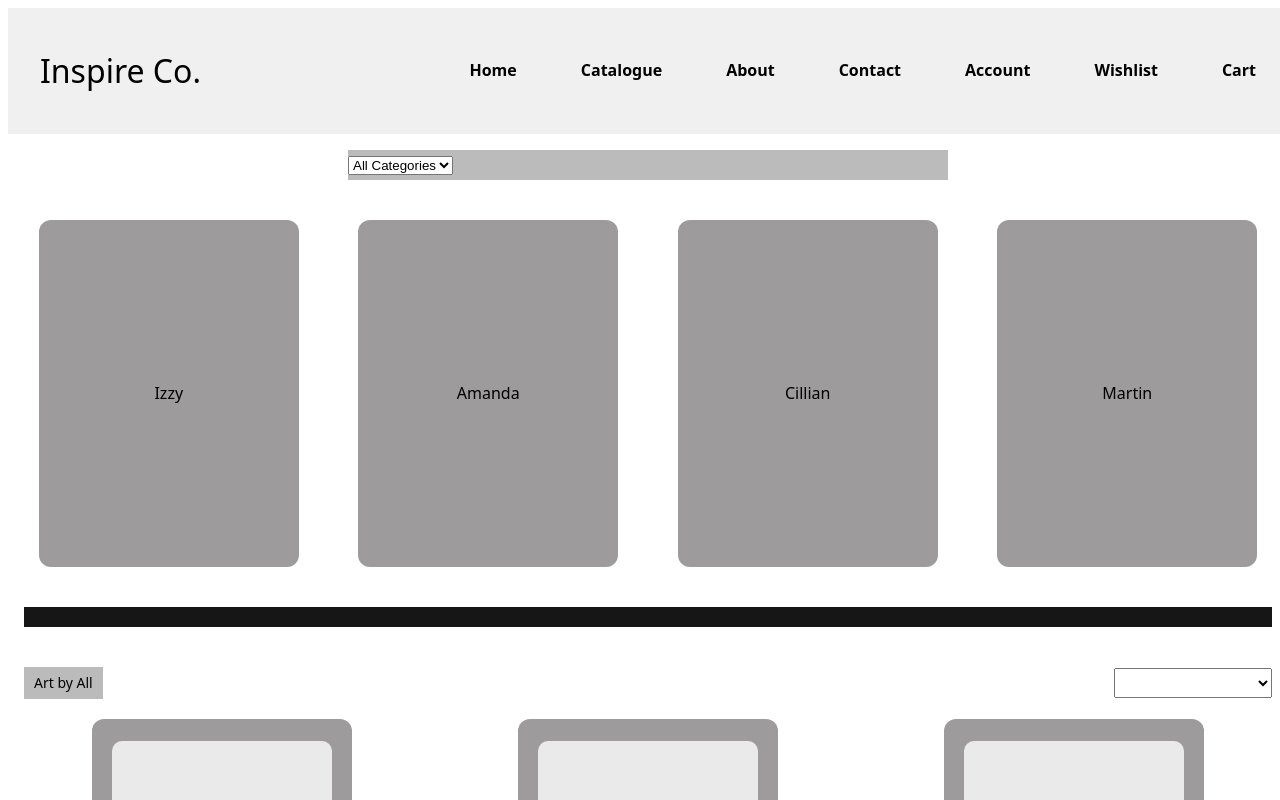
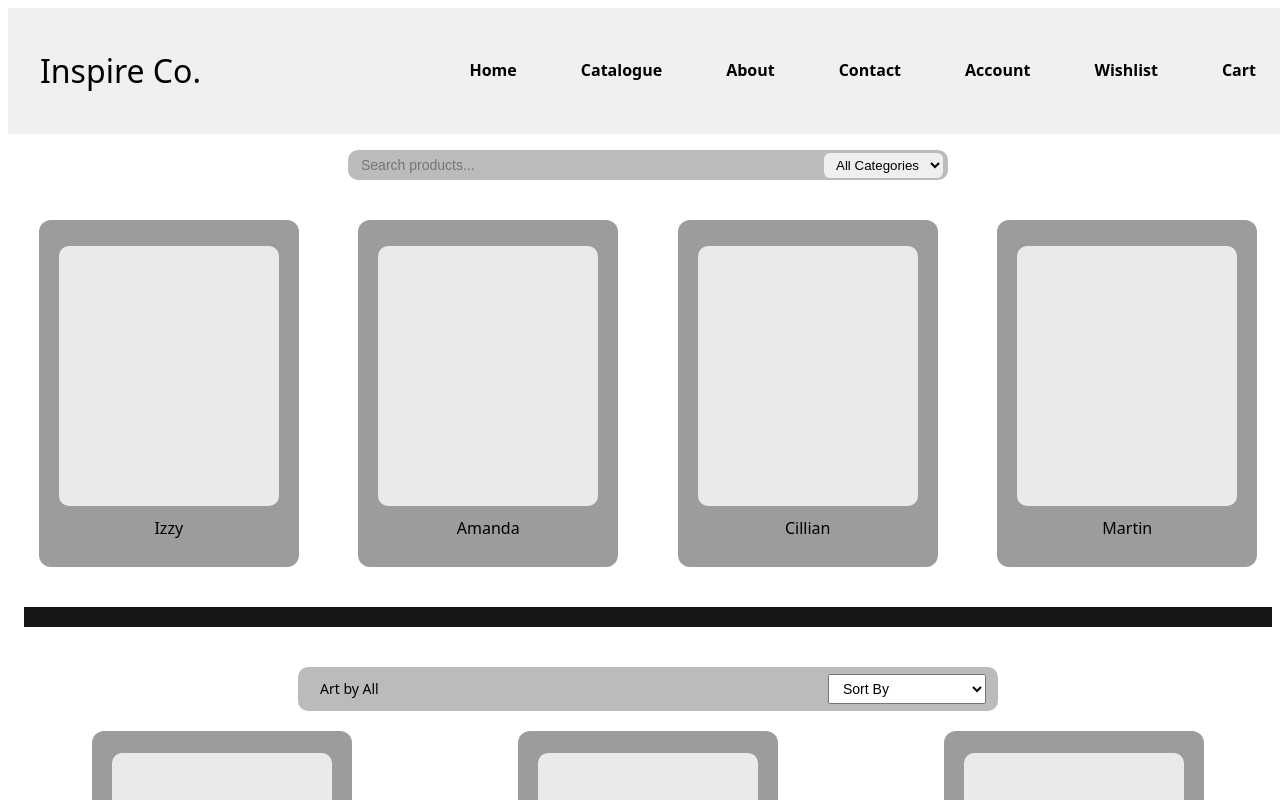
Before and after one commit to Amanda-Andrite/Tism-Central, a SvelteKit app: page / in a window 1280 px wide. Shown: the top 800 px of the page. Built offline with nearby package versions, Linux system fonts and the light colour scheme.

Commit message:
Search Added & Small visual fixes

```diff
--- a/src/routes/+page.svelte
+++ b/src/routes/+page.svelte
@@ -19,12 +19,14 @@
 	//Filters
 	let selectedCategory: string | null = null; //type of product (e.g. sticker, print)
 	let selectedArtist: number | null = null; // type of artist id or null
-	let sortOrder: string | null = null; //sorting prices
+	let sortOrder: string = ''; //sorting prices
+	let search: string = ''; //search bar logic
 
 	//Reactive statement to filter and sort products based on selected filters above
 	$: filteredProducts = products
 		.filter((p) => !selectedCategory || p.category === selectedCategory) //filter by category
 		.filter((p) => !selectedArtist || p.artist === selectedArtist) //filter by artist
+		.filter((p) => !search || p.name.toLowerCase().includes(search.toLowerCase())) //filter by search
 		//sort by price display
 		.sort((a, b) => {
 			if (!sortOrder) return 0; //no option selected
@@ -34,6 +36,13 @@
 
 <div class="container">
 	<div class="search-bar">
+		<input
+			type="text"
+			placeholder="Search products..."
+			bind:value={search}
+			class="search-input"
+		/>
+
 		<!--Dropdown foe categories -->
 		<select bind:value={selectedCategory} class="category-select">
 			<option value={null}>All Categories</option>
@@ -57,13 +66,17 @@
 				}}
 				class:selected={selectedArtist === artist.id}
 			>
+				<div class="image-box"></div>
+				<div class="artist-name">
 					{artist.name}
+				</div>
 			</div>
 		{/each}
 	</div>
 
 	<div class="divider"></div>
 
+	<div class="header-box">
 		<div class="section-header">
 			<div class="section-title">
 				{#if selectedArtist}
@@ -80,6 +93,7 @@
 				<option value="lowToHigh">Price: Low → High</option>
 				<option value="highToLow">Price: High → Low</option>
 			</select>
+		</div>
 	</div>
 
 	<div class="gallery-grid">
@@ -99,11 +113,28 @@
 		width: 100%;
 		max-width: 600px;
 		height: 30px;
-		background: var(--searchbar-background);
 		margin: 0 auto 40px auto;
 		display: flex;
-		justify-content: space-between;
+		background: var(--searchbar-background);
 		align-items: center;
+		border-radius: 10px;
+		padding: 5px;
+		gap: 10px;
+	}
+
+	.search-input {
+		flex: 1;
+		padding: 8px;
+		border: none;
+		outline: none;
+		background: transparent;
+		font-size: 14px;
+	}
+
+	.category-select {
+		padding: 4px 8px;
+		border-radius: 6px;
+		border: none;
 	}
 
 	.artists-row {
@@ -115,11 +146,19 @@
 	}
 
 	.artist-card {
-		padding: 20px;
+		padding: 10px;
 		background: var(--card-background);
 		text-align: center;
 		cursor: pointer;
 		border-radius: 10px;
+	}
+
+	.artist-card .image-box {
+		width: 100%;
+		height: 260px;
+		background: var(--card-placeholder);
+		border-radius: 10px;
+		margin-bottom: 10px;
 	}
 
 	/*highlight selected artist*/
@@ -134,11 +173,19 @@
 		margin: 40px 0;
 	}
 
+	.header-box {
+		width: 100%;
+		max-width: 700px;
+		margin: 0 auto 20px auto;
+		background: var(--searchbar-background);
+		padding: 6px 12px;
+		border-radius: 10px;
+	}
+
 	.section-header {
 		display: flex;
 		justify-content: space-between;
 		align-items: center;
-		margin-bottom: 20px;
 	}
 
 	.section-title {
```
Lines whose indentation alone changed are shown as unchanged.
